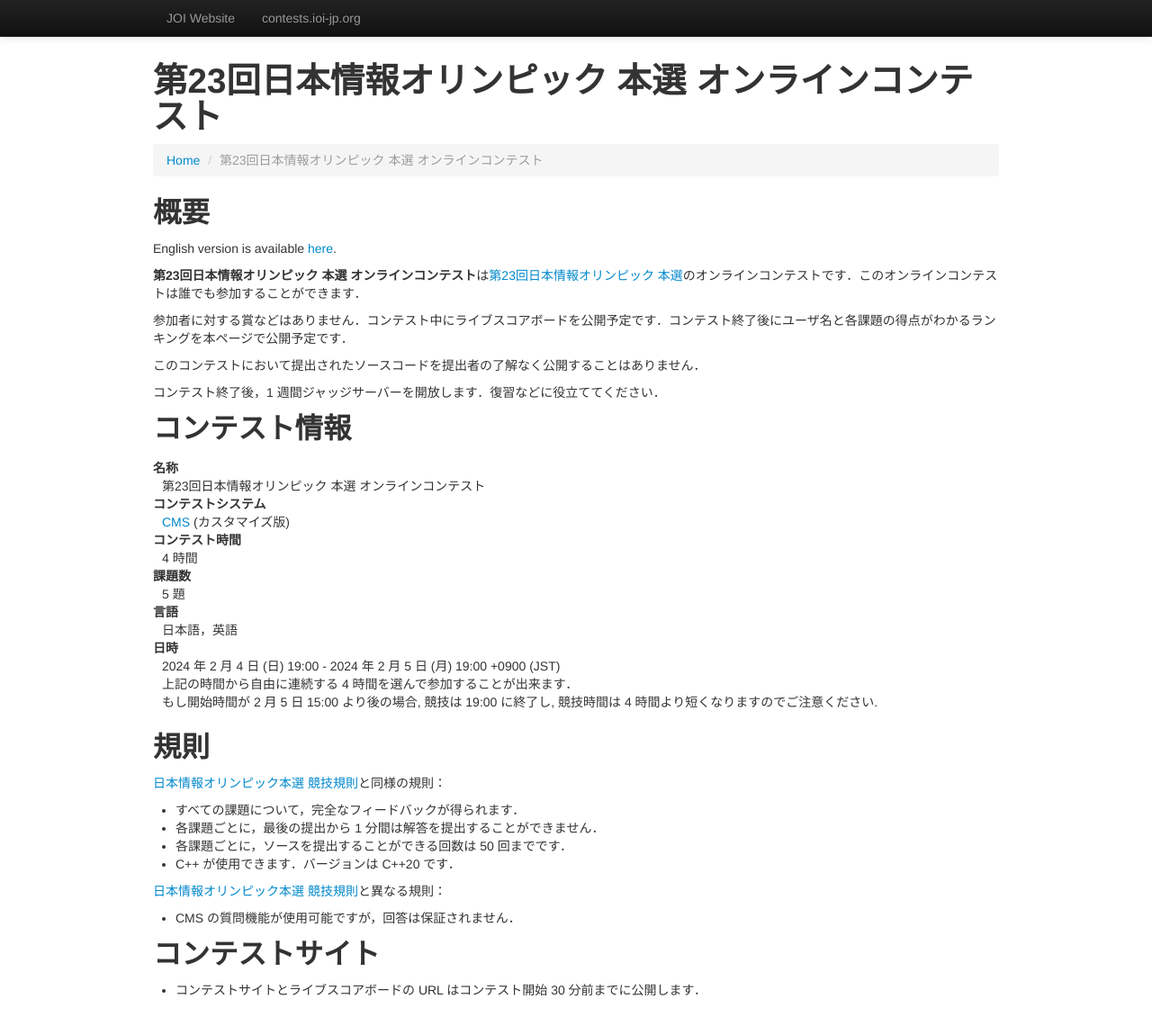
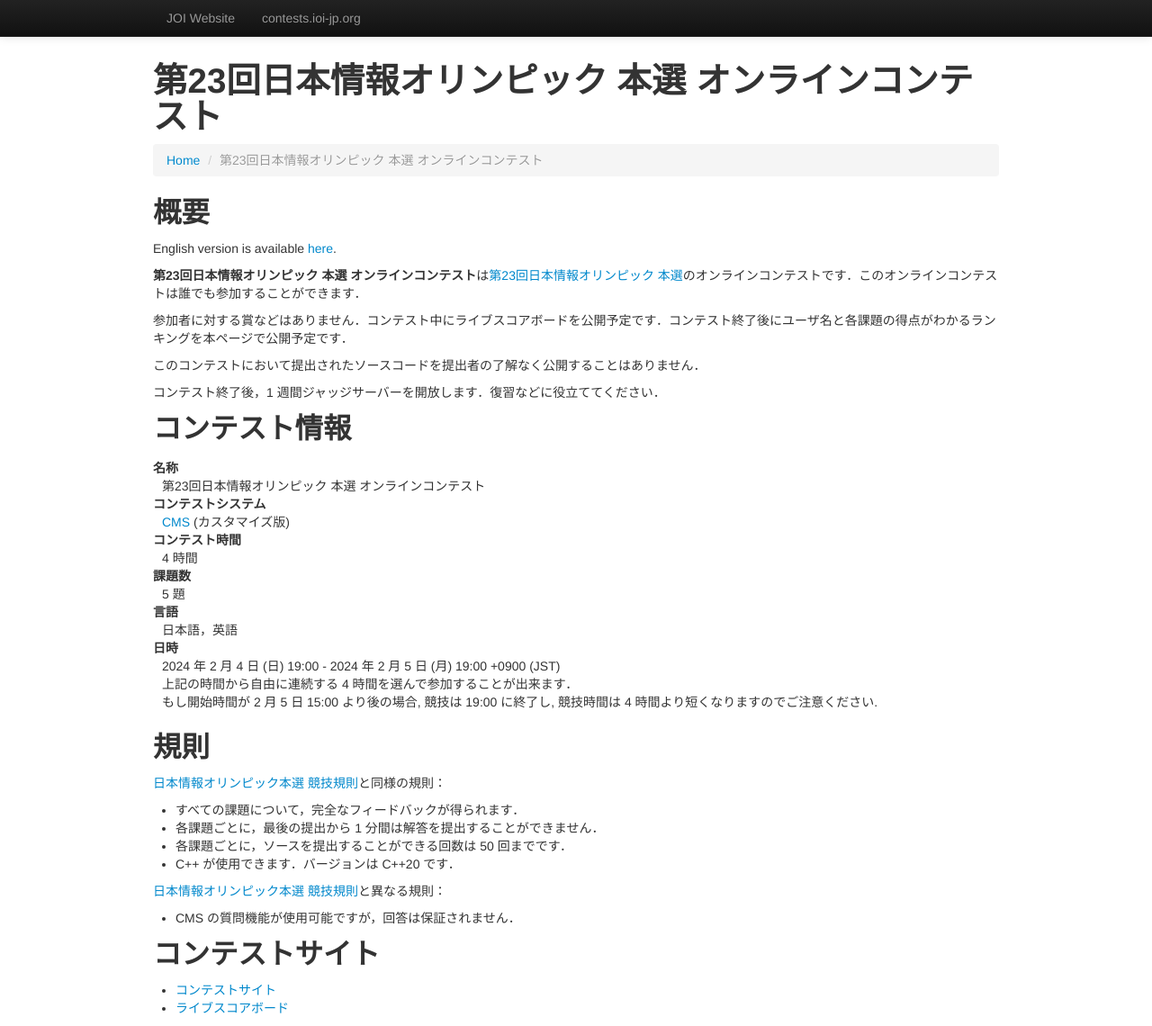
Before and after one commit to jcioi/joi-contests-site, a Jekyll site: the page built from joi-ho-2024/index.md, in a window 1280 px wide and 1140 px high. Shown: the whole window at 90% size. Built offline with Jekyll 4.4.1, drawn with Linux system fonts in a browser that asks for light colours.

```diff
--- a/joi-ho-2024/index.md
+++ b/joi-ho-2024/index.md
@@ -59,4 +59,5 @@ English version is available [here](./index-en.html).
 
 ## コンテストサイト
 
-- コンテストサイトとライブスコアボードの URL はコンテスト開始 30 分前までに公開します．
+- [コンテストサイト](https://cms.ioi-jp.org)
+- [ライブスコアボード](https://ranking.cms.ioi-jp.org/Ranking.html)
```
Also changed, not shown: joi-ho-2024/index-en.md (+2 -1 lines).
